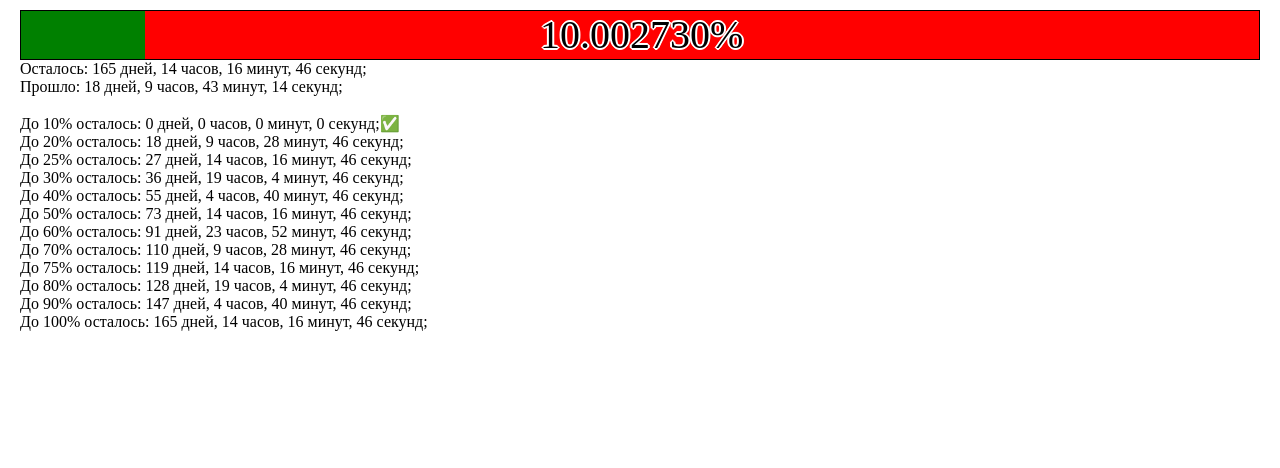
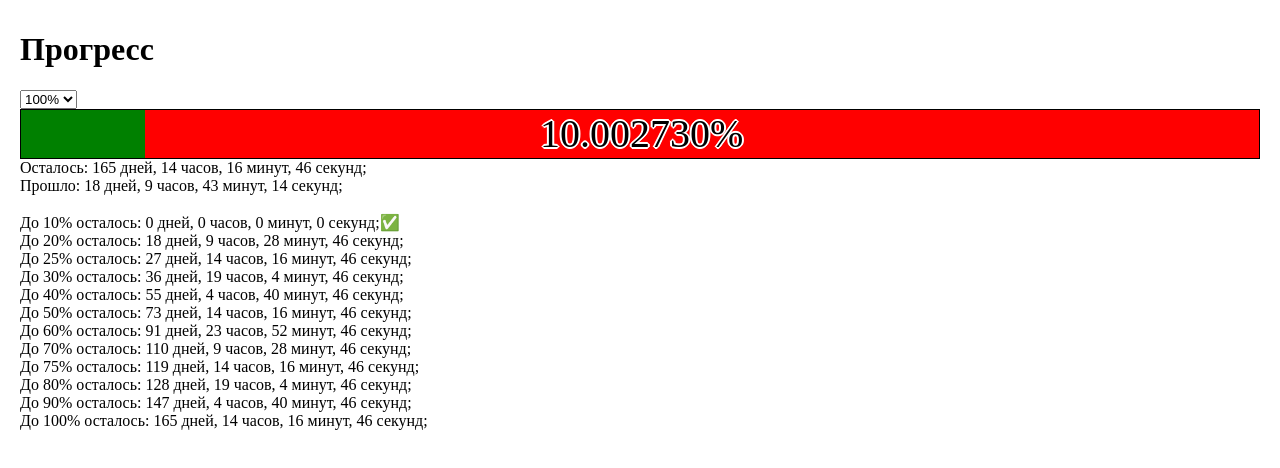
Before and after one commit to demonarxs1/calendar-experience, a plain HTML site: page index.html in a window 1280 px wide. Drawn offline with Linux system fonts and the light colour scheme.

Commit message:
add some info

```diff
--- a/calendar.js
+++ b/calendar.js
@@ -52,6 +52,16 @@ function renderTextState() {
 
 const specialDays = [10, 20, 25, 30, 40, 50, 60, 70, 75, 80, 90, 100];
 const specialEl = document.querySelector('#special');
+const graphTypeSelector = document.querySelector('#graphType');
+
+specialDays.forEach(it => {
+  const option = document.createElement('option');
+  option.innerHTML = `${it}%`;
+  option.value = it;
+  graphTypeSelector.appendChild(option);
+})
+graphTypeSelector.value = 100;
+
 
 function renderSpecialDays() {
   const dates = specialDays.map(it => {
--- a/index.html
+++ b/index.html
@@ -10,6 +10,12 @@
     <link rel="stylesheet" type="text/css" href="./styles.css">
 </head>
 <body>
+  <h1>
+      Прогресс
+  </h1>
+
+  <select id="graphType"></select>
+
   <div class="progress-bar" id="bar">
       <div class="progress" id="progress"></div>
       <div class="progress-number" id="progressNumber">0%</div>
```
